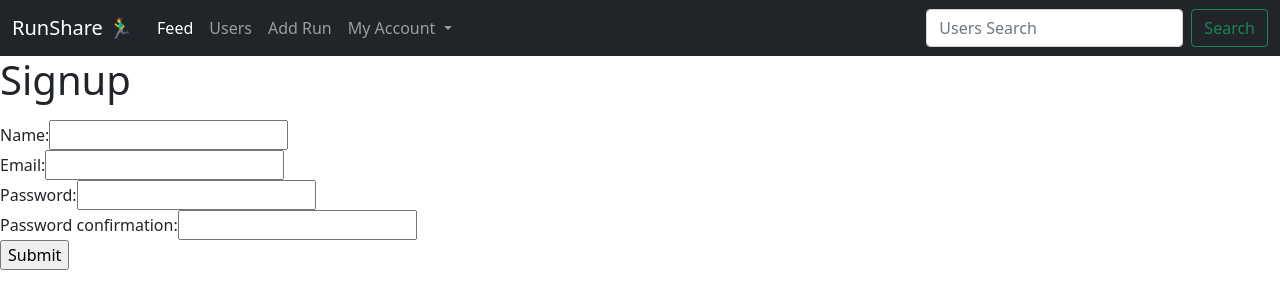
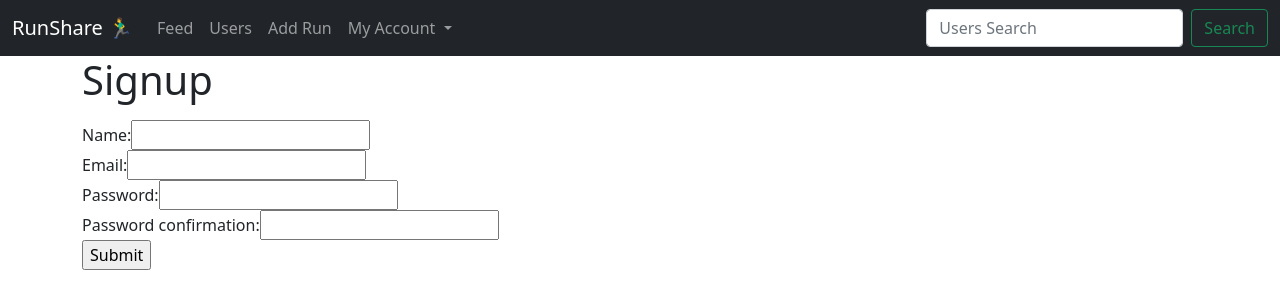
Before and after one commit to mikemorton72/capstone-project-vue-frontend, a Vue app: page /signup in a window 1280 px wide. Shown: the top 308 px of the page. Built offline with nearby package versions, Linux system fonts and the light colour scheme.

Commit message:
navbar links are given active class when they link to current page

```diff
--- a/src/App.vue
+++ b/src/App.vue
@@ -17,13 +17,28 @@
         <div class="collapse navbar-collapse" id="navbarSupportedContent">
           <ul class="navbar-nav me-auto mb-2 mb-lg-0">
             <li class="nav-item">
-              <a class="nav-link active" aria-current="page" href="/">Feed</a>
+              <a
+                class="nav-link"
+                v-bind:class="{ active: isActive('/') }"
+                href="/"
+                >Feed</a
+              >
             </li>
             <li class="nav-item">
-              <a class="nav-link" href="/users">Users</a>
+              <a
+                class="nav-link"
+                v-bind:class="{ active: isActive('/users') }"
+                href="/users"
+                >Users</a
+              >
             </li>
             <li class="nav-item">
-              <a class="nav-link" href="/runs/new">Add Run</a>
+              <a
+                class="nav-link"
+                v-bind:class="{ active: isActive('/runs/new') }"
+                href="/runs/new"
+                >Add Run</a
+              >
             </li>
             <li class="nav-item dropdown">
               <a
@@ -33,6 +48,7 @@
                 role="button"
                 data-bs-toggle="dropdown"
                 aria-expanded="false"
+                v-bind:class="{ active: isActive(`/users/${userId()}`) }"
               >
                 My Account
               </a>
@@ -68,6 +84,7 @@
         </div>
       </div>
     </nav>
+    <div class="container">
       <router-view
         v-bind:checkLoggedIn="checkLoggedIn"
         v-bind:addComment="addComment"
@@ -79,6 +96,7 @@
         v-bind:timeFormat="timeFormat"
         v-bind:userId="userId"
       />
+    </div>
   </div>
 </template>
 
@@ -97,6 +115,13 @@ import axios from "axios";
 import numeral from "numeral";
 export default {
   methods: {
+    isActive: function (route) {
+      if (this.$route.path == route) {
+        return true;
+      } else {
+        return false;
+      }
+    },
     distanceFormat: function (number) {
       return numeral(number).format("0.00");
     },
--- a/src/views/RunsIndex.vue
+++ b/src/views/RunsIndex.vue
@@ -29,6 +29,7 @@ export default {
     };
   },
   created: function () {
+    console.log(this.$route);
     this.checkLoggedIn()
       .then(() => {
         this.runIndex();
```
Lines whose indentation alone changed are shown as unchanged.
